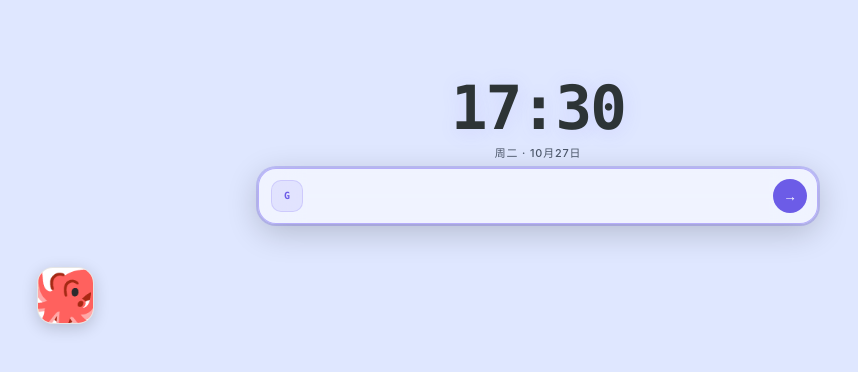
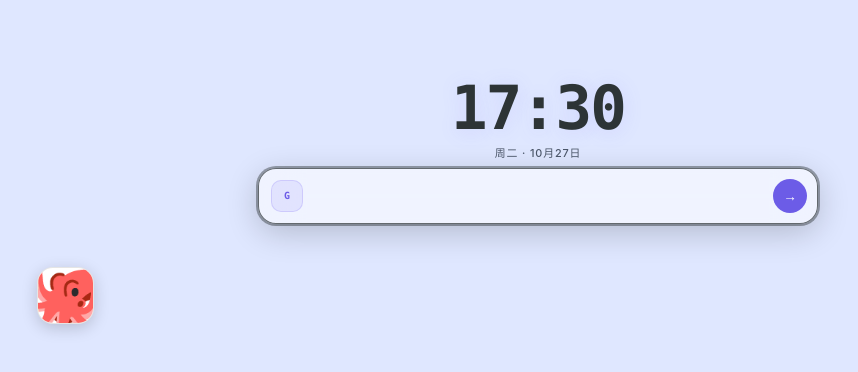
Before and after one commit to Coveduoji/zen-tab, a browser extension: page newtab.html in a window 1280 px wide. Both pictures are taken after a click on the button "Search". Shown: the whole page, without its empty margins (102-960 px from the left). Drawn offline with Linux system fonts and the light colour scheme; files whose address does not match are found by name.

Commit message:
搜索框聚焦色跟随文字颜色
- 聚焦边框/光环改用 currentColor：浅色背景为黑、深色背景为白
- 自定义背景取色后随 --text 自动适配
- 使用 color-mix 半透明，旧浏览器回退为 currentColor

```diff
--- a/style.css
+++ b/style.css
@@ -276,8 +276,13 @@ html, body { width: 100%; height: 100%; background: var(--bg); color: var(--text
   border-color: var(--border);
 }
 #search-bar:focus-within #search-inner {
-  box-shadow: 0 8px 32px rgba(0,0,0,.2), 0 0 0 2px rgba(124,106,245,.3);
-  border-color: rgba(124,106,245,.5);
+  /* Follow the current text colour (black on light backgrounds, white on
+     dark ones) instead of the fixed purple accent. */
+  border-color: currentColor;
+  box-shadow: 0 8px 32px rgba(0,0,0,.2), 0 0 0 2px currentColor;
+  border-color: color-mix(in srgb, currentColor 72%, transparent);
+  box-shadow: 0 8px 32px rgba(0,0,0,.2),
+              0 0 0 2px color-mix(in srgb, currentColor 42%, transparent);
 }
 
 /* Engine badge — inside search bar */
```
Also changed, not shown: scripts/smoke.mjs (+8 -0 lines), dist/style.css.
